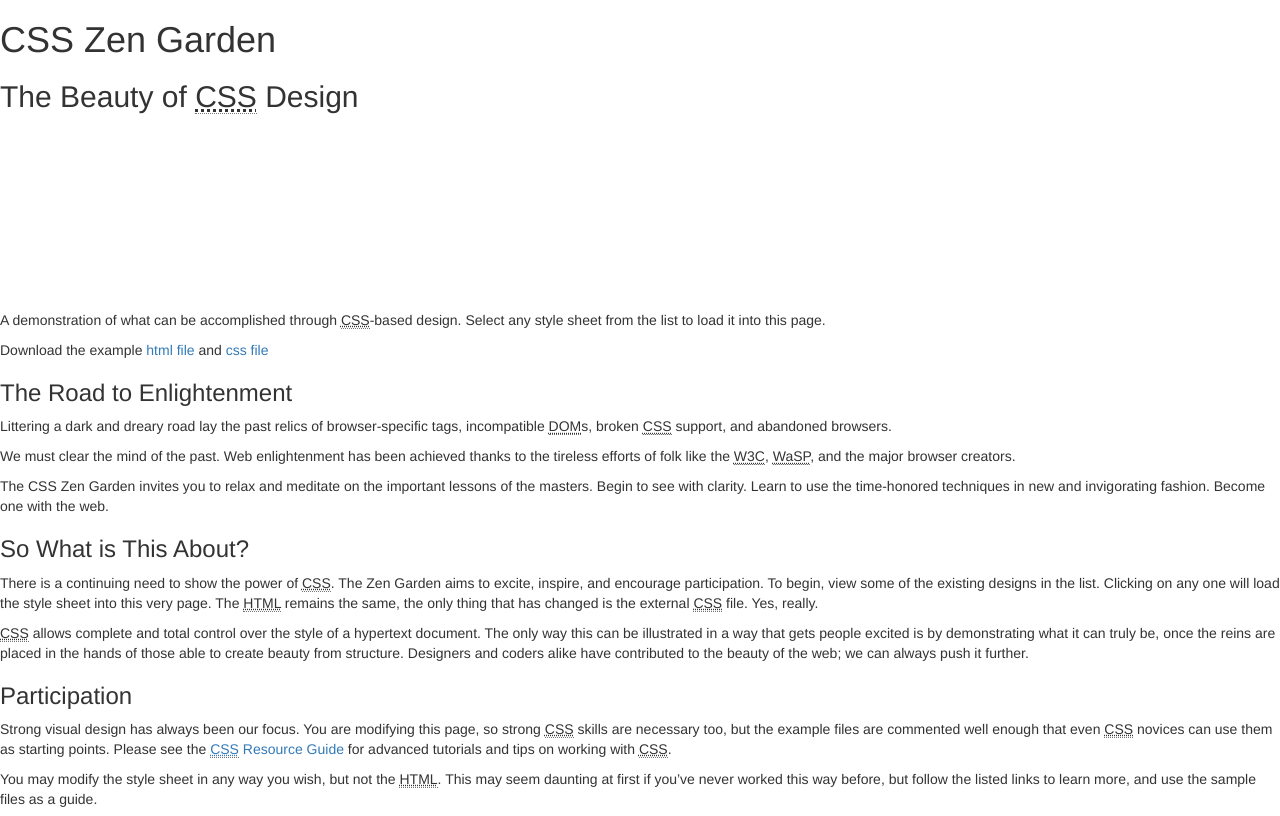
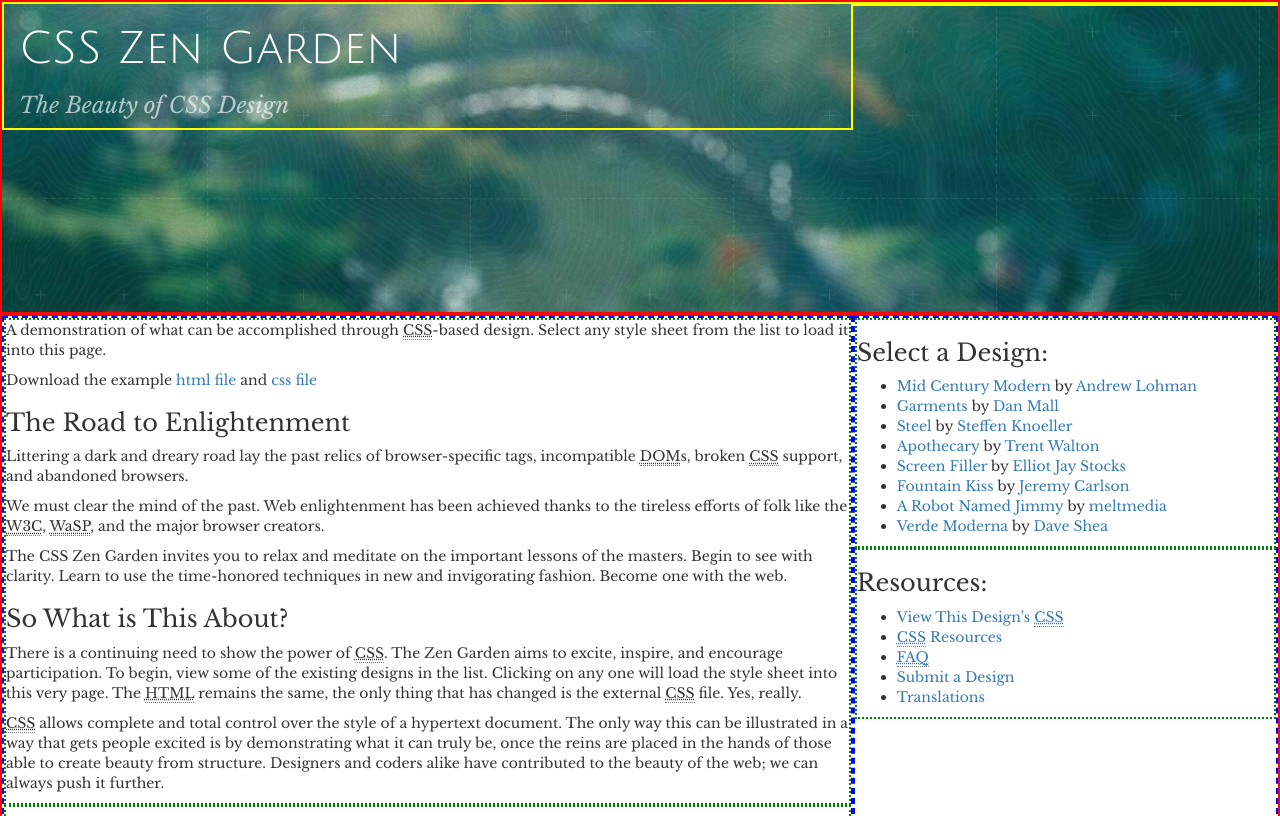
Before and after one commit to amyscoville/assignments, a plain HTML site: page projects/css-zen-garden/index.html in a window 1280 px wide. Shown: the top 816 px of the page. Drawn offline with nearby package versions, Linux system fonts and the light colour scheme.

Commit message:
CSS Zen Garden: made bootstrap rows and columns

```diff
--- a/projects/css-zen-garden/index.html
+++ b/projects/css-zen-garden/index.html
@@ -1,98 +1,81 @@
 <!DOCTYPE html>
 <html lang="en">
 <head>
-	<meta charset="utf-8">
-	<title>CSS Zen Garden: The Beauty of CSS Design</title>
-
-	<link rel="stylesheet" media="screen" href="style.css?v=8may2013">
-	<link rel="alternate" type="application/rss+xml" title="RSS" href="http://www.csszengarden.com/zengarden.xml">
-
+    <meta charset="UTF-8">
+    <meta name="viewport" content="width=device-width, initial-scale=1.0">
+    <meta http-equiv="X-UA-Compatible" content="ie=edge">
+    <!-- fonts -->
+    <link href="https://fonts.googleapis.com/css?family=Julius+Sans+One|Libre+Baskerville:400,400i" rel="stylesheet">
+    <!-- style sheets -->
     <link rel="stylesheet" href="https://maxcdn.bootstrapcdn.com/bootstrap/3.3.7/css/bootstrap.min.css" integrity="sha384-BVYiiSIFeK1dGmJRAkycuHAHRg32OmUcww7on3RYdg4Va+PmSTsz/K68vbdEjh4u" crossorigin="anonymous">
 	<link rel="stylesheet" href="style.css">
-
-	<meta name="viewport" content="width=device-width, initial-scale=1.0">
-	<meta name="author" content="Dave Shea">
-	<meta name="description" content="A demonstration of what can be accomplished visually through CSS-based design.">
-	<meta name="robots" content="all">
-
-
-	<!--[if lt IE 9]>
-	<script src="script/html5shiv.js"></script>
-	<![endif]-->
+    <title>My CSS Zen Garden</title>
 </head>
-
-<body id="css-zen-garden">
-<div class="page-wrapper">
-
-	<section class="intro" id="zen-intro">
-		<header role="banner" class="below">
-			<div class="top">
-				<h1>CSS Zen Garden</h1>
-				<h2>The Beauty of <abbr title="Cascading Style Sheets">CSS</abbr> Design</h2>
+<body>
+    <div class="container-fluid">
+        <!-- Banner Row (logo, title background img) -->
+        <div class="row my-row row-1">
+            <div class="banner">
+                <div class="col-lg-8 logo-title my-col">
+                    <div class="logo"></div>
+                    <h1 class="title">CSS Zen Garden</h1>
+                    <h2>The Beauty of CSS Design</h2>
                 </div>
-		</header>
-
-	</section>
-
-	<div class="main supporting" id="zen-supporting" role="main" id="main-cols">
-		<div id="first-col">
-			<div class="summary" id="zen-summary" role="article">
+                <div class="col-lg-4 view-designs my-col">
+                    <div class="col-1-row-1-content"></div>
+                </div>
+            </div>
+        </div>
+        <!-- section directly under banner, beginning with summary (two columns) -->
+        <div class="row my-row row-2">
+            <!-- left column of row2, containing written content -->
+            <div class="col-sm-12 col-lg-8 col-1">
+                <!-- first section of written content: summary, road to enlightenment, what is this about? -->
+                <div class="row my-sub-row col-1-row-1-content">
+                    <div>
                         <p>A demonstration of what can be accomplished through <abbr title="Cascading Style Sheets">CSS</abbr>-based design. Select any style sheet from the list to load it into this page.</p>
                         <p>Download the example <a href="/examples/index" title="This page's source HTML code, not to be modified.">html file</a> and <a href="/examples/style.css" title="This page's sample CSS, the file you may modify.">css file</a></p>
                     </div>
-
-			<div class="preamble" id="zen-preamble" role="article">
+                    <div>
                         <h3>The Road to Enlightenment</h3>
                         <p>Littering a dark and dreary road lay the past relics of browser-specific tags, incompatible <abbr title="Document Object Model">DOM</abbr>s, broken <abbr title="Cascading Style Sheets">CSS</abbr> support, and abandoned browsers.</p>
                         <p>We must clear the mind of the past. Web enlightenment has been achieved thanks to the tireless efforts of folk like the <abbr title="World Wide Web Consortium">W3C</abbr>, <abbr title="Web Standards Project">WaSP</abbr>, and the major browser creators.</p>
                         <p>The CSS Zen Garden invites you to relax and meditate on the important lessons of the masters. Begin to see with clarity. Learn to use the time-honored techniques in new and invigorating fashion. Become one with the web.</p>
                     </div>
-
-			<div class="explanation" id="zen-explanation" role="article">
+                    <div>
                         <h3>So What is This About?</h3>
                         <p>There is a continuing need to show the power of <abbr title="Cascading Style Sheets">CSS</abbr>. The Zen Garden aims to excite, inspire, and encourage participation. To begin, view some of the existing designs in the list. Clicking on any one will load the style sheet into this very page. The <abbr title="HyperText Markup Language">HTML</abbr> remains the same, the only thing that has changed is the external <abbr title="Cascading Style Sheets">CSS</abbr> file. Yes, really.</p>
                         <p><abbr title="Cascading Style Sheets">CSS</abbr> allows complete and total control over the style of a hypertext document. The only way this can be illustrated in a way that gets people excited is by demonstrating what it can truly be, once the reins are placed in the hands of those able to create beauty from structure. Designers and coders alike have contributed to the beauty of the web; we can always push it further.</p>
                     </div>
                 </div>
-
-		<div id="third-col">
+                <!-- second row of content inside of left column -->
+                <div class="row my-sub-row">
+                    <div class="col-1-row-2-content">
                         <div class="participation" id="zen-participation" role="article">
                             <h3>Participation</h3>
                             <p>Strong visual design has always been our focus. You are modifying this page, so strong <abbr title="Cascading Style Sheets">CSS</abbr> skills are necessary too, but the example files are commented well enough that even <abbr title="Cascading Style Sheets">CSS</abbr> novices can use them as starting points. Please see the <a href="http://www.mezzoblue.com/zengarden/resources/" title="A listing of CSS-related resources"><abbr title="Cascading Style Sheets">CSS</abbr> Resource Guide</a> for advanced tutorials and tips on working with <abbr title="Cascading Style Sheets">CSS</abbr>.</p>
                             <p>You may modify the style sheet in any way you wish, but not the <abbr title="HyperText Markup Language">HTML</abbr>. This may seem daunting at first if you&#8217;ve never worked this way before, but follow the listed links to learn more, and use the sample files as a guide.</p>
                             <p>Download the sample <a href="/examples/index" title="This page's source HTML code, not to be modified.">HTML</a> and <a href="/examples/style.css" title="This page's sample CSS, the file you may modify.">CSS</a> to work on a copy locally. Once you have completed your masterpiece (and please, don&#8217;t submit half-finished work) upload your <abbr title="Cascading Style Sheets">CSS</abbr> file to a web server under your control. <a href="http://www.mezzoblue.com/zengarden/submit/" title="Use the contact form to send us your CSS file">Send us a link</a> to an archive of that file and all associated assets, and if we choose to use it we will download it and place it on our server.</p>
                         </div>
-
                         <div class="benefits" id="zen-benefits" role="article">
                             <h3>Benefits</h3>
                             <p>Why participate? For recognition, inspiration, and a resource we can all refer to showing people how amazing <abbr title="Cascading Style Sheets">CSS</abbr> really can be. This site serves as equal parts inspiration for those working on the web today, learning tool for those who will be tomorrow, and gallery of future techniques we can all look forward to.</p>
                         </div>
                     </div>
-
-		<div class="requirements" id="zen-requirements" role="article">
+                </div>
+                <div class="row my-sub-row">
+                    <div class="col1-row3-content">
                             <h3>Requirements</h3>
                             <p>Where possible, we would like to see mostly <abbr title="Cascading Style Sheets, levels 1 and 2">CSS 1 &amp; 2</abbr> usage. <abbr title="Cascading Style Sheets, levels 3 and 4">CSS 3 &amp; 4</abbr> should be limited to widely-supported elements only, or strong fallbacks should be provided. The CSS Zen Garden is about functional, practical <abbr title="Cascading Style Sheets">CSS</abbr> and not the latest bleeding-edge tricks viewable by 2% of the browsing public. The only real requirement we have is that your <abbr title="Cascading Style Sheets">CSS</abbr> validates.</p>
                             <p>Luckily, designing this way shows how well various browsers have implemented <abbr title="Cascading Style Sheets">CSS</abbr> by now. When sticking to the guidelines you should see fairly consistent results across most modern browsers. Due to the sheer number of user agents on the web these days &#8212; especially when you factor in mobile &#8212; pixel-perfect layouts may not be possible across every platform. That&#8217;s okay, but do test in as many as you can. Your design should work in at least IE9+ and the latest Chrome, Firefox, iOS and Android browsers (run by over 90% of the population).</p>
                             <p>We ask that you submit original artwork. Please respect copyright laws. Please keep objectionable material to a minimum, and try to incorporate unique and interesting visual themes to your work. We&#8217;re well past the point of needing another garden-related design.</p>
                             <p>This is a learning exercise as well as a demonstration. You retain full copyright on your graphics (with limited exceptions, see <a href="http://www.mezzoblue.com/zengarden/submit/guidelines/">submission guidelines</a>), but we ask you release your <abbr title="Cascading Style Sheets">CSS</abbr> under a Creative Commons license identical to the <a href="http://creativecommons.org/licenses/by-nc-sa/3.0/" title="View the Zen Garden's license information.">one on this site</a> so that others may learn from your work.</p>
-			<p role="contentinfo">By <a href="http://www.mezzoblue.com/">Dave Shea</a>. Bandwidth graciously donated by <a href="http://www.mediatemple.net/">mediatemple</a>. Now available: <a href="http://www.amazon.com/exec/obidos/ASIN/0321303474/mezzoblue-20/">Zen Garden, the book</a>.</p>
                     </div>
-
-		<footer>
-			<a href="http://validator.w3.org/check/referer" title="Check the validity of this site&#8217;s HTML" class="zen-validate-html">HTML</a>
-			<a href="http://jigsaw.w3.org/css-validator/check/referer" title="Check the validity of this site&#8217;s CSS" class="zen-validate-css">CSS</a>
-			<a href="http://creativecommons.org/licenses/by-nc-sa/3.0/" title="View the Creative Commons license of this site: Attribution-NonCommercial-ShareAlike." class="zen-license">CC</a>
-			<a href="http://mezzoblue.com/zengarden/faq/#aaa" title="Read about the accessibility of this site" class="zen-accessibility">A11y</a>
-			<a href="https://github.com/mezzoblue/csszengarden.com" title="Fork this site on Github" class="zen-github">GH</a>
-		</footer>
-
                 </div>
-
-
-	<aside class="sidebar" role="complementary">
-		<div class="wrapper">
-
-			<div class="design-selection" id="design-selection">
+            </div>
+            <div class="col-sm-12 col-lg-4 col-2">
+                <div class="row my-sub-row">
+                    <div class="col2-row1-content">
                             <h3 class="select">Select a Design:</h3>
                             <nav role="navigation">
                                 <ul>
@@ -115,25 +98,8 @@
                                 </li>					</ul>
                             </nav>
                     </div>
-
-			<div class="design-archives" id="design-archives">
-				<h3 class="archives">Archives:</h3>
-				<nav role="navigation">
-					<ul>
-						<li class="next">
-							<a href="/214/page1">
-								Next Designs <span class="indicator">&rsaquo;</span>
-							</a>
-						</li>
-						<li class="viewall">
-							<a href="http://www.mezzoblue.com/zengarden/alldesigns/" title="View every submission to the Zen Garden.">
-								View All Designs							</a>
-						</li>
-					</ul>
-				</nav>
                 </div>
-
-			<div class="zen-resources" id="zen-resources">
+                <div class="row my-sub-row">
                         <h3 class="resources">Resources:</h3>
                         <ul>
                             <li class="view-css">
@@ -159,22 +125,9 @@
                         </ul>
                 </div>
             </div>
-	</aside>
-
-
         </div>
-
-<!--
-
-	These superfluous divs/spans were originally provided as catch-alls to add extra imagery.
-	These days we have full ::before and ::after support, favour using those instead.
-	These only remain for historical design compatibility. They might go away one day.
-
--->
-<div class="extra1" role="presentation"></div><div class="extra2" role="presentation"></div><div class="extra3" role="presentation"></div>
-<div class="extra4" role="presentation"></div><div class="extra5" role="presentation"></div><div class="extra6" role="presentation"></div>
-
+        <div class="row my-row row-3">
+        </div>
+    </div>
 </body>
 </html>
-
-<!-- enso.svg http://www.csszengarden.com/214/enso.svg -->
--- a/projects/css-zen-garden/style.css
+++ b/projects/css-zen-garden/style.css
@@ -1,57 +1,73 @@
-/* use bootstrap to make the first three divs columns in one row (8, 4, 12) */
-
 * {
     box-sizing: border-box;
     margin: 0px;
 }
 
-body{
-    height: 800px;
+body {
+	height: 2000px;
+	font-family: 'Libre Baskerville', serif;
 }
 
-.below {
+.my-row {
+	border: 2px solid red;
+}
+
+.row-2 {
+	height: 1000px;
+}
+
+.my-col {
+	border: 2px solid yellow;
+}
+
+.col-1, .col-2 {
+	border: 2px dashed blue;
+	height: 1000px;
+}
+
+.my-sub-row {
+	border: 2px dotted green;
+	/* height: 200px; */
+}
+
+/* banner */
+.banner {
     border-top: 12px teal;
-    background-image: url();
-    background-size: contain;
-    background-repeat: no-repeat;
+    background-image: url(images/gridlines.png), url(images/contours.png), url(images/noise.png), url(/images/huntington.jpg);
+	background-attachment: fixed, fixed, fixed, scroll;
+	background-repeat: repeat, repeat, repeat, no-repeat;
+	background-size: auto, 50% auto, auto, cover;
     height: 310px;
-    width: 100%;
+}
 
+
+
+.logo {
+	background-image:
 }
-.top {
+
+h1 {
+	color: #fff;
+	font-family: 'Julius Sans One', sans-serif;
+	font-size: 3.2em;
+}
+
+h2 {
+	color: rgba(255, 255, 255, 0.65);
+	font-style: italic;
+	font-size: 1.6em;
+}
+
+
+/* @media(max-width:767px){}
+@media(min-width:768px){}
+@media(min-width:992px){}
+@media(min-width:1200px){} */
+
+/* .top {
     background-image: url();
     position: fixed;
     background-size: 50%;
     width: 100%;
     height: 310px;
-}
-
-/* <!--
-
-
-
-	View source is a feature, not a bug. Thanks for your curiosity and
-	interest in participating!
-
-	Here are the submission guidelines for the new and improved csszengarden.com:
-
-	- CSS3? Of course! Prefix for ALL browsers where necessary.
-	- go responsive; test your layout at multiple screen sizes.
-	- your browser testing baseline: IE9+, recent Chrome/Firefox/Safari, and iOS/Android
-	- Graceful degradation is acceptable, and in fact highly encouraged.
-	- use classes for styling. Don't use ids.
-	- web fonts are cool, just make sure you have a license to share the files. Hosted
-	  services that are applied via the CSS file (ie. Google Fonts) will work fine, but
-	  most that require custom HTML won't. TypeKit is supported, see the readme on this
-	  page for usage instructions: https://github.com/mezzoblue/csszengarden.com/
-
-	And a few tips on building your CSS file:
-
-	- use :first-child, :last-child and :nth-child to get at non-classed elements
-	- use ::before and ::after to create pseudo-elements for extra styling
-	- use multiple background images to apply as many as you need to any element
-	- use the Kellum Method for image replacement, if still needed. http://goo.gl/GXxdI
-	- don't rely on the extra divs at the bottom. Use ::before and ::after instead.
-
-
---> */
+} */
```
Also changed, not shown: projects/css-zen-garden/original.html (added, +159 -0 lines), projects/grids-practice/index.html (added, +20 -0 lines), projects/grids-practice/main.css (added). Lines whose indentation alone changed are shown as unchanged.
